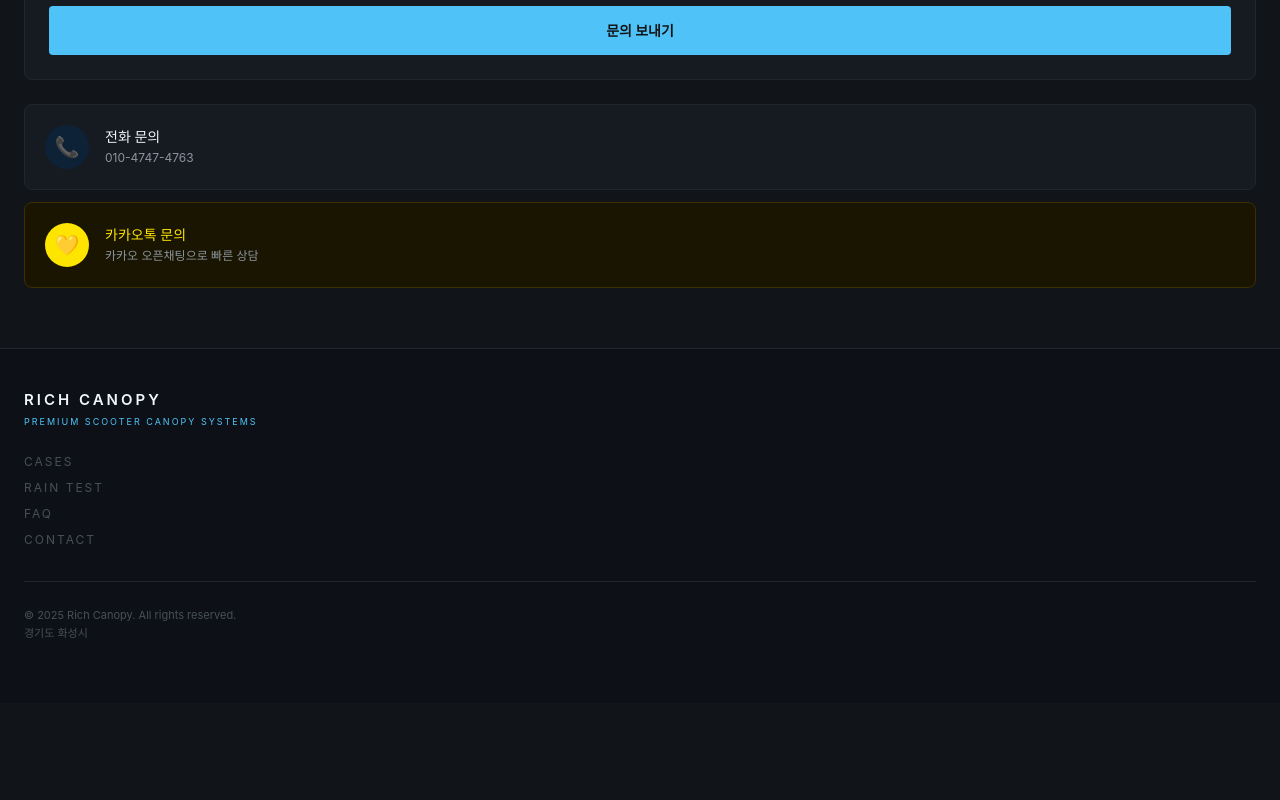
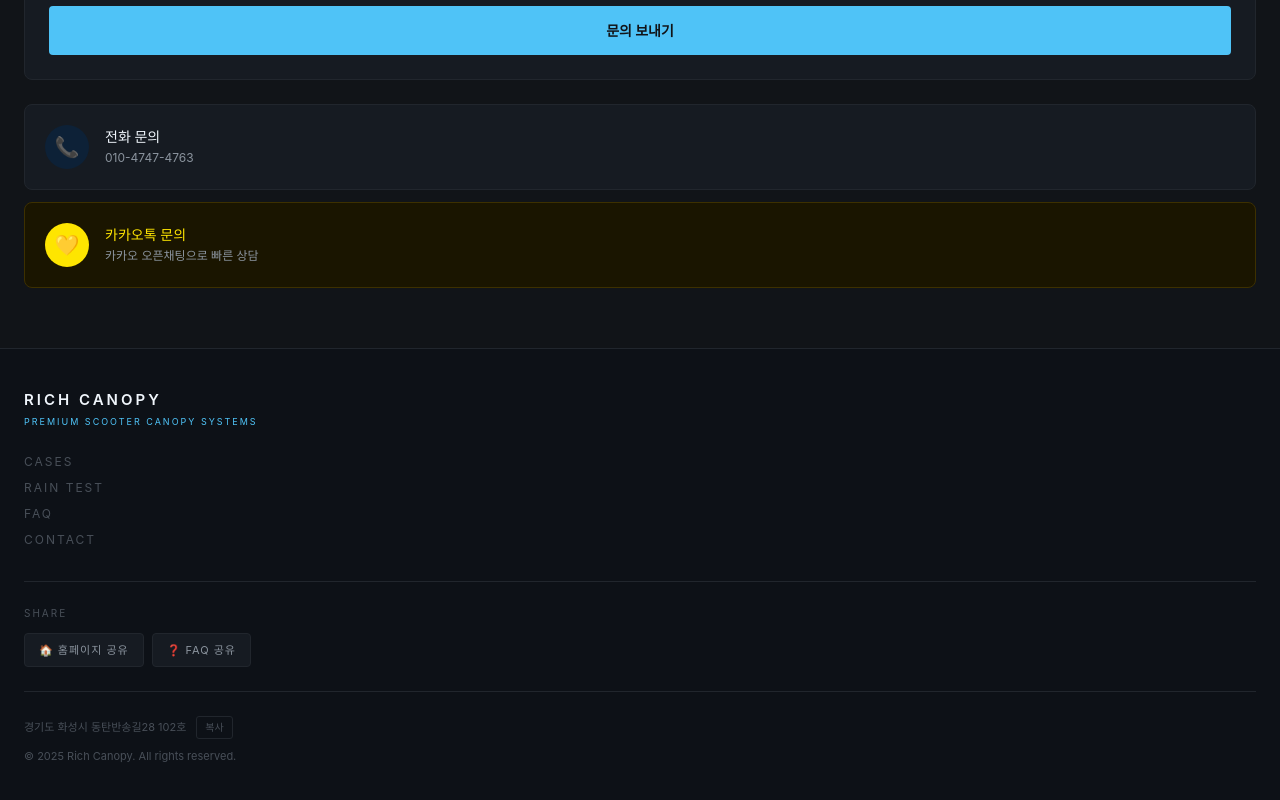
Before and after one commit to richcompany12/rich-canopy-platform, a Next.js app: page / in a window 1280 px wide. Shown: the part 1858-2658 px from the top of the page. Before the commit the page ends 2561 px from the top, so only its background shows below. Built offline with nearby package versions, Linux system fonts and the light colour scheme; no server answers; the database is empty.

Commit message:
공유하기 버튼 추가 (Footer 홈/FAQ 공유, 주소복사)

```diff
--- a/app/components/Footer.js
+++ b/app/components/Footer.js
@@ -1,4 +1,30 @@
+'use client';
+
 export default function Footer() {
+  const copyAddress = () => {
+    navigator.clipboard.writeText('경기도 화성시 동탄반송길28 102호');
+    alert('주소가 복사되었습니다.');
+  };
+
+  const copyLink = () => {
+    navigator.clipboard.writeText('https://richcanopy.kr');
+    alert('링크가 복사되었습니다.');
+  };
+
+  const shareKakao = () => {
+    const url = `https://open.kakao.com/o/sqIlZVvi`;
+    window.open(url, '_blank');
+  };
+
+  const shareLink = (url, text) => {
+    if (navigator.share) {
+      navigator.share({ title: '리치캐노피', text, url });
+    } else {
+      navigator.clipboard.writeText(url);
+      alert('링크가 복사되었습니다.');
+    }
+  };
+
   return (
     <footer style={{
       backgroundColor: '#0d1117',
@@ -14,7 +40,7 @@
         {[
           { label: 'CASES', href: '#cases' },
           { label: 'RAIN TEST', href: '#rain' },
-          { label: 'FAQ', href: '#faq' },
+          { label: 'FAQ', href: '/faq' },
           { label: 'CONTACT', href: '#contact' },
         ].map((item) => (
           <a key={item.label} href={item.href} style={{
@@ -25,10 +51,68 @@
         ))}
       </div>
 
+      {/* 공유하기 */}
+      <div style={{
+        borderTop: '0.5px solid #21262D',
+        paddingTop: '24px',
+        marginBottom: '24px',
+      }}>
+        <p style={{ color: '#484F58', fontSize: '10px', letterSpacing: '2px', marginBottom: '12px' }}>SHARE</p>
+        <div style={{ display: 'flex', gap: '8px' }}>
+          <button
+            onClick={() => shareLink('https://richcanopy.kr', 'PCX·NMAX 캐노피 장착 전문 리치캐노피')}
+            style={{
+              backgroundColor: '#161b22',
+              border: '0.5px solid #21262D',
+              borderRadius: '4px',
+              color: '#8B949E',
+              fontSize: '11px',
+              padding: '8px 14px',
+              cursor: 'pointer',
+              letterSpacing: '1px',
+            }}>
+            🏠 홈페이지 공유
+          </button>
+          <button
+            onClick={() => shareLink('https://richcanopy.kr/faq', 'PCX·NMAX 캐노피 자주 묻는 질문')}
+            style={{
+              backgroundColor: '#161b22',
+              border: '0.5px solid #21262D',
+              borderRadius: '4px',
+              color: '#8B949E',
+              fontSize: '11px',
+              padding: '8px 14px',
+              cursor: 'pointer',
+              letterSpacing: '1px',
+            }}>
+            ❓ FAQ 공유
+          </button>
+        </div>
+      </div>
+
+      {/* 주소 + 복사 */}
       <div style={{ borderTop: '0.5px solid #21262D', paddingTop: '24px' }}>
+        <div style={{ display: 'flex', alignItems: 'center', gap: '10px', marginBottom: '8px' }}>
+          <p style={{ color: '#484F58', fontSize: '11px' }}>
+            경기도 화성시 동탄반송길28 102호
+          </p>
+          <button
+            onClick={copyAddress}
+            style={{
+              backgroundColor: 'transparent',
+              border: '0.5px solid #21262D',
+              borderRadius: '3px',
+              color: '#484F58',
+              fontSize: '10px',
+              padding: '3px 8px',
+              cursor: 'pointer',
+              whiteSpace: 'nowrap',
+            }}>
+            복사
+          </button>
+        </div>
         <p style={{ color: '#484F58', fontSize: '11px', lineHeight: '1.7' }}>
-          © 2025 Rich Canopy. All rights reserved.<br />
-          경기도 화성시
+          © 2025 Rich Canopy. All rights reserved.
         </p>
       </div>
     </footer>
--- a/app/faq/page.js
+++ b/app/faq/page.js
@@ -20,6 +20,19 @@
 
   const toggle = (id) => setOpenId(openId === id ? null : id);
 
+  const shareFaq = () => {
+    if (navigator.share) {
+      navigator.share({
+        title: '리치캐노피 FAQ',
+        text: 'PCX·NMAX 캐노피 자주 묻는 질문',
+        url: 'https://richcanopy.kr/faq',
+      });
+    } else {
+      navigator.clipboard.writeText('https://richcanopy.kr/faq');
+      alert('FAQ 링크가 복사되었습니다.');
+    }
+  };
+
   return (
     <main style={{ backgroundColor: '#0d1117', minHeight: '100vh', padding: '60px 20px' }}>
       <div style={{ maxWidth: '720px', margin: '0 auto' }}>
@@ -35,6 +48,22 @@
           <p style={{ color: '#8B949E', fontSize: '14px' }}>
             캐노피 설치에 관해 궁금한 점을 확인하세요
           </p>
+          {/* 공유 버튼 */}
+          <button
+            onClick={shareFaq}
+            style={{
+              marginTop: '20px',
+              backgroundColor: 'transparent',
+              border: '0.5px solid #21262D',
+              borderRadius: '4px',
+              color: '#8B949E',
+              fontSize: '12px',
+              padding: '8px 20px',
+              cursor: 'pointer',
+              letterSpacing: '1px',
+            }}>
+            🔗 FAQ 링크 공유
+          </button>
         </div>
 
         {/* FAQ 목록 */}
@@ -55,7 +84,6 @@
                   transition: 'border-color 0.2s',
                 }}
               >
-                {/* 질문 (클릭 토글) */}
                 <button
                   onClick={() => toggle(item.id)}
                   style={{
@@ -78,7 +106,6 @@
                   }}>+</span>
                 </button>
 
-                {/* 답변 */}
                 {openId === item.id && (
                   <div style={{
                     backgroundColor: '#111418',
```
